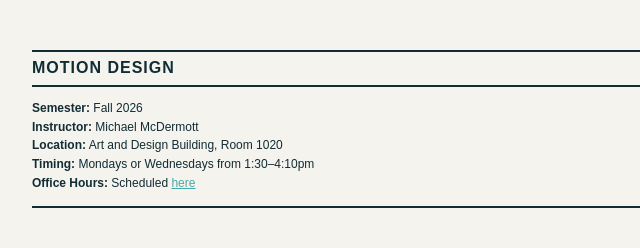
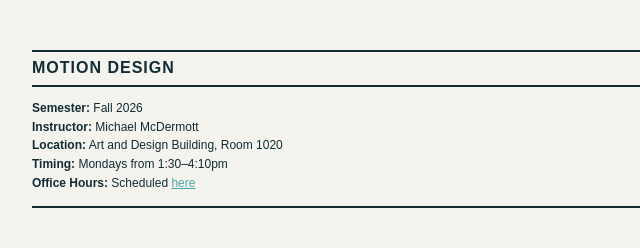
Before and after one commit to gmu-gd/motion26-fall, a plain HTML site: page index.html in a window 1280 px wide. Shown: the top 248 px of the page, 208-848 px from the left. Drawn offline with nearby package versions, Linux system fonts and the light colour scheme; a web font is replaced by a local one.

Commit message:
Update index.html

```diff
--- a/index.html
+++ b/index.html
@@ -25,7 +25,7 @@
           <li class="small"><strong>Semester:</strong> Fall 2026</li>
           <li class="small"><strong>Instructor:</strong> Michael McDermott</li>
           <li class="small"><strong>Location:</strong> Art and Design Building, Room 1020</li>
-          <li class="small"><strong>Timing:</strong> Mondays or Wednesdays from 1:30&ndash;4:10pm</li>
+          <li class="small"><strong>Timing:</strong> Mondays from 1:30&ndash;4:10pm</li>
           <li class="small"><strong>Office Hours:</strong> Scheduled <a href="https://calendly.com/michaelmcdermott/">here</a></li>
         </ul>
       </div>
```
